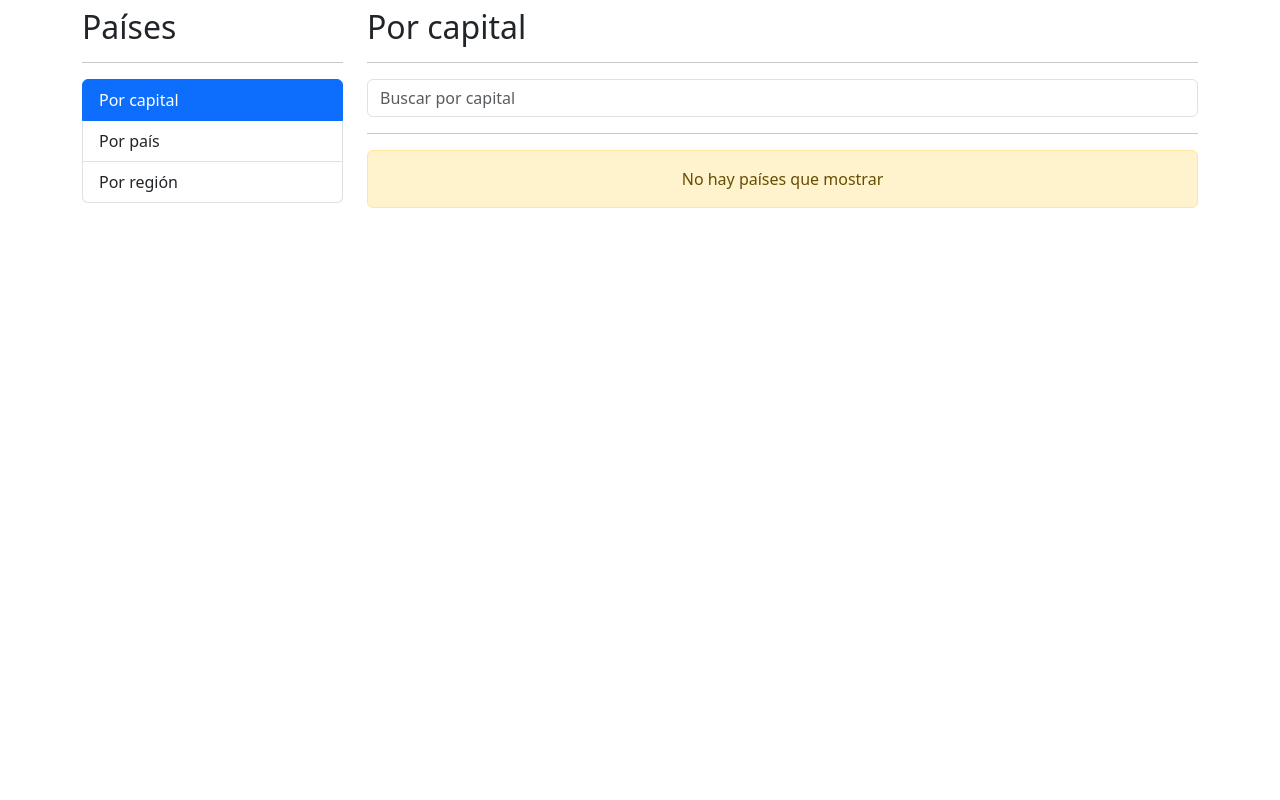
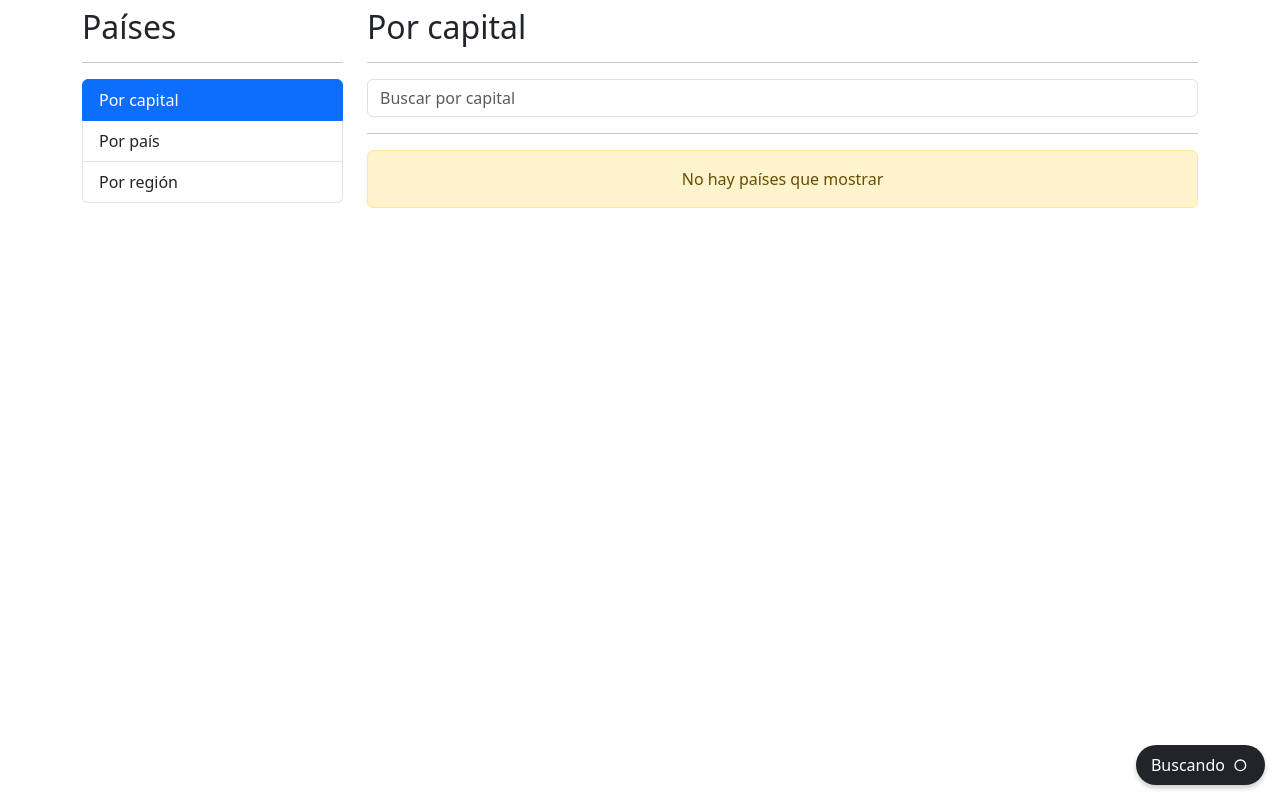
Before and after one commit to raulmoralesruiz/countryApp, an Angular app: page /countries/by-capital in a window 1280 px wide. Built offline with nearby package versions, Linux system fonts and the light colour scheme.

Commit message:
136. LoadingComponent - Mostrar un indicador de carga

```diff
--- a/src/app/countries/pages/by-capital-page/by-capital-page.component.html
+++ b/src/app/countries/pages/by-capital-page/by-capital-page.component.html
@@ -13,6 +13,7 @@
 <div class="row">
   <div class="col">
     <hr>
+    <shared-loading-spinner></shared-loading-spinner>
     <countries-table [countries]="countries"></countries-table>
   </div>
 </div>
--- /dev/null
+++ b/src/app/shared/components/loading-spinner/loading-spinner.component.css
@@ -0,0 +1,16 @@
+.spinner-container {
+  align-items: center;
+  background-color: black;
+  border-radius: 20px;
+  bottom: 15px;
+  color: white;
+  display: flex;
+  padding: 5px 10px;
+  position: fixed;
+  right: 15px;
+  box-shadow: 0px 3px 5px rgba(0, 0, 0, 0.2);
+}
+
+span {
+  margin-left: 5px;
+}
--- /dev/null
+++ b/src/app/shared/components/loading-spinner/loading-spinner.component.html
@@ -0,0 +1,28 @@
+<div class="spinner-container bg-dark">
+  <span>Buscando</span>
+
+  <!-- By Sam Herbert (@sherb), for everyone. More @ http://goo.gl/7AJzbL -->
+  <svg width="30" height="30" viewBox="0 0 45 45" xmlns="http://www.w3.org/2000/svg" stroke="#fff">
+    <g fill="none" fill-rule="evenodd" transform="translate(1 1)" stroke-width="2">
+      <circle cx="22" cy="22" r="6" stroke-opacity="0">
+        <animate attributeName="r" begin="1.5s" dur="3s" values="6;22" calcMode="linear" repeatCount="indefinite" />
+        <animate attributeName="stroke-opacity" begin="1.5s" dur="3s" values="1;0" calcMode="linear"
+          repeatCount="indefinite" />
+        <animate attributeName="stroke-width" begin="1.5s" dur="3s" values="2;0" calcMode="linear"
+          repeatCount="indefinite" />
+      </circle>
+      <circle cx="22" cy="22" r="6" stroke-opacity="0">
+        <animate attributeName="r" begin="3s" dur="3s" values="6;22" calcMode="linear" repeatCount="indefinite" />
+        <animate attributeName="stroke-opacity" begin="3s" dur="3s" values="1;0" calcMode="linear"
+          repeatCount="indefinite" />
+        <animate attributeName="stroke-width" begin="3s" dur="3s" values="2;0" calcMode="linear"
+          repeatCount="indefinite" />
+      </circle>
+      <circle cx="22" cy="22" r="8">
+        <animate attributeName="r" begin="0s" dur="1.5s" values="6;1;2;3;4;5;6" calcMode="linear"
+          repeatCount="indefinite" />
+      </circle>
+    </g>
+  </svg>
+
+</div>
--- a/src/app/shared/shared.module.ts
+++ b/src/app/shared/shared.module.ts
@@ -7,6 +7,7 @@ import { ContactPageComponent } from './pages/contact-page/contact-page.componen
 import { HomePageComponent } from './pages/home-page/home-page.component';
 import { SidebarComponent } from './components/sidebar/sidebar.component';
 import { SearchBoxComponent } from './components/search-box/search-box.component';
+import { LoadingSpinnerComponent } from './components/loading-spinner/loading-spinner.component';
 
 
 
@@ -17,6 +18,7 @@ import { SearchBoxComponent } from './components/search-box/search-box.component
     HomePageComponent,
     SidebarComponent,
     SearchBoxComponent,
+    LoadingSpinnerComponent,
   ],
   imports: [
     CommonModule,
@@ -28,6 +30,7 @@ import { SearchBoxComponent } from './components/search-box/search-box.component
     HomePageComponent,
     SidebarComponent,
     SearchBoxComponent,
+    LoadingSpinnerComponent
   ]
 })
 export class SharedModule { }
```
Also changed, not shown: src/app/shared/components/loading-spinner/loading-spinner.component.ts (added, +10 -0 lines).
